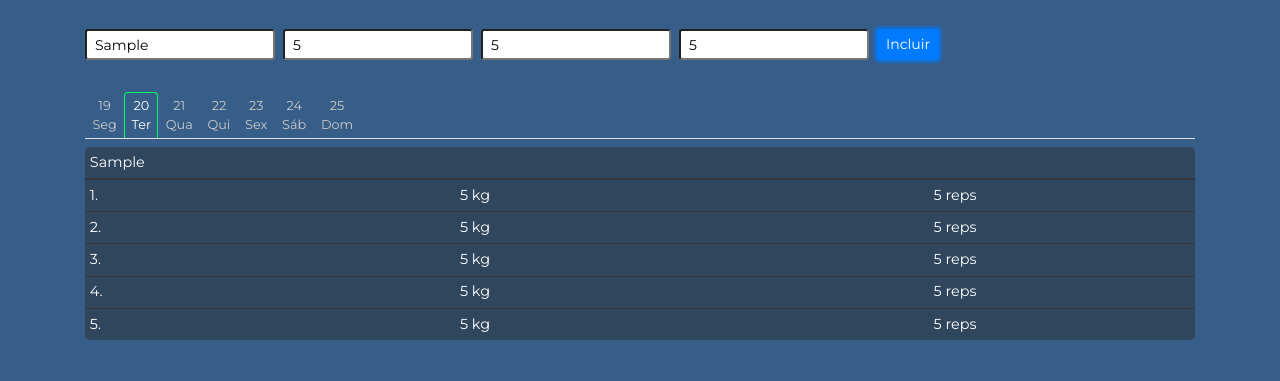
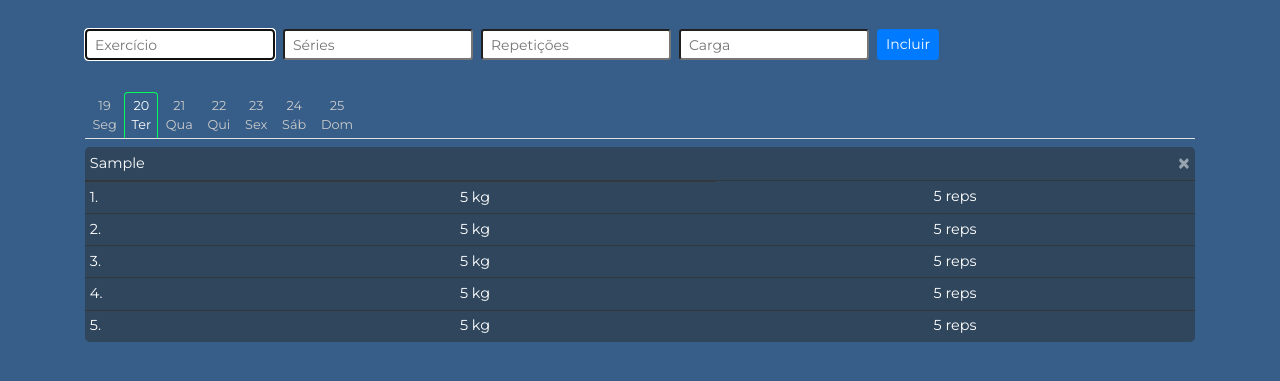
Before and after one commit to lauro-ladeira/projeto-acad, a plain HTML site: page index.html in a window 1280 px wide. Both pictures are taken after typing "Sample", "5", "5", "5" into the empty fields and a click on the button "Incluir". Shown: the part 51-432 px from the top of the page. Drawn offline with Linux system fonts and the light colour scheme.

Commit message:
botão para excluir registro adicionado

```diff
--- a/css/style.css
+++ b/css/style.css
@@ -63,6 +63,14 @@
     margin: 0 .5rem 1rem 0;
 }
 
+.close {
+    color: #fff;
+}
+
+.close:not(:disabled):not(.disabled):focus, .close:not(:disabled):not(.disabled):hover {
+    color: #fff;
+}
+
 /* mobile */
 @media(max-width: 768px){
     .form-container {
--- a/js/app/controllers/RegistroController.js
+++ b/js/app/controllers/RegistroController.js
@@ -15,14 +15,15 @@
     }
 
     adiciona(event) {
+
         event.preventDefault();
-
         const registro = this._criaRegistro();
 
         this._listaRegistros.adiciona(registro);
 
         this._registrosView.update(registro);
 
+        this._limpaFormulário();
     }
 
     _criaRegistro() {
@@ -37,4 +38,13 @@
             id
         );
     }
+
+    _limpaFormulário() {
+
+        this._inputExercicio.value = '';
+        this._inputSeries.value = '';
+        this._inputReps.value = '';
+        this._inputCarga.value = '';
+        this._inputExercicio.focus();
+    }
 }
--- a/js/app/models/Registro.js
+++ b/js/app/models/Registro.js
@@ -5,12 +5,11 @@
         this._exercicio = exercicio;
         this._series = series;
         this._reps = reps;
-        this._carga = carga;
+        this._cargas = [];
         this._id = id;
-        this._arrCargas = [];
 
         for(let i = 0; i < this._series; i++) {
-            this._arrCargas.push(parseInt(this._carga));
+            this._cargas.push(parseInt(carga));
         }
         Object.freeze(this); //serve p/lidar com as atribuições aos underline ex. obj._age = 23;
     }
@@ -27,15 +26,11 @@
         return this._reps;
     }
 
-    get carga() {
-        return this._carga;
+    get cargas() {
+        return this._cargas;
     }
 
     get id() {
         return this._id;
     }
-
-    get arrCargas() {
-        return this._arrCargas;
-    }
 }
--- a/js/app/views/View.js
+++ b/js/app/views/View.js
@@ -9,37 +9,20 @@
 
         const div = document.createElement('div');
 
-/*         div.innerHTML = `
-        <table class="table table-hover table-dark table-sm">
-            <thead>
-                <tr>
-                    <th colspan="3">${registro.exercicio}</th>
-                </tr>
-            </thead>
-            <tbody>
-                ${(function() {
-                    let tableRows = "";
-                    for(let i = 1; i <= registro.series; i++) {
-                        tableRows += `
-                        <tr>
-                            <th scope="row">${i}.</th>
-                            <td>${registro.carga} kg</td>
-                            <td>${registro.reps} reps</td>
-                        </tr>`
-                    }
-                    return tableRows;
-                })() }
-            </tbody>
-        </table>`; */
         div.innerHTML = `
         <table class="table table-hover table-dark table-sm">
             <thead>
                 <tr>
-                    <th colspan="3">${registro.exercicio}</th>
+                    <th colspan="2">${registro.exercicio}</th>
+                    <td>
+                        <button type="button" class="close" aria-label="Close">
+                            <span aria-hidden="true">&times;</span>
+                        </button>
+                    </td>
                 </tr>
             </thead>
             <tbody>
-                ${registro.arrCargas.map((el,index) => `
+                ${registro.cargas.map((el,index) => `
 
                         <tr>
                             <th scope="row">${index + 1}.</th>
```
Also changed, not shown: index.html (+1 -0 lines).
